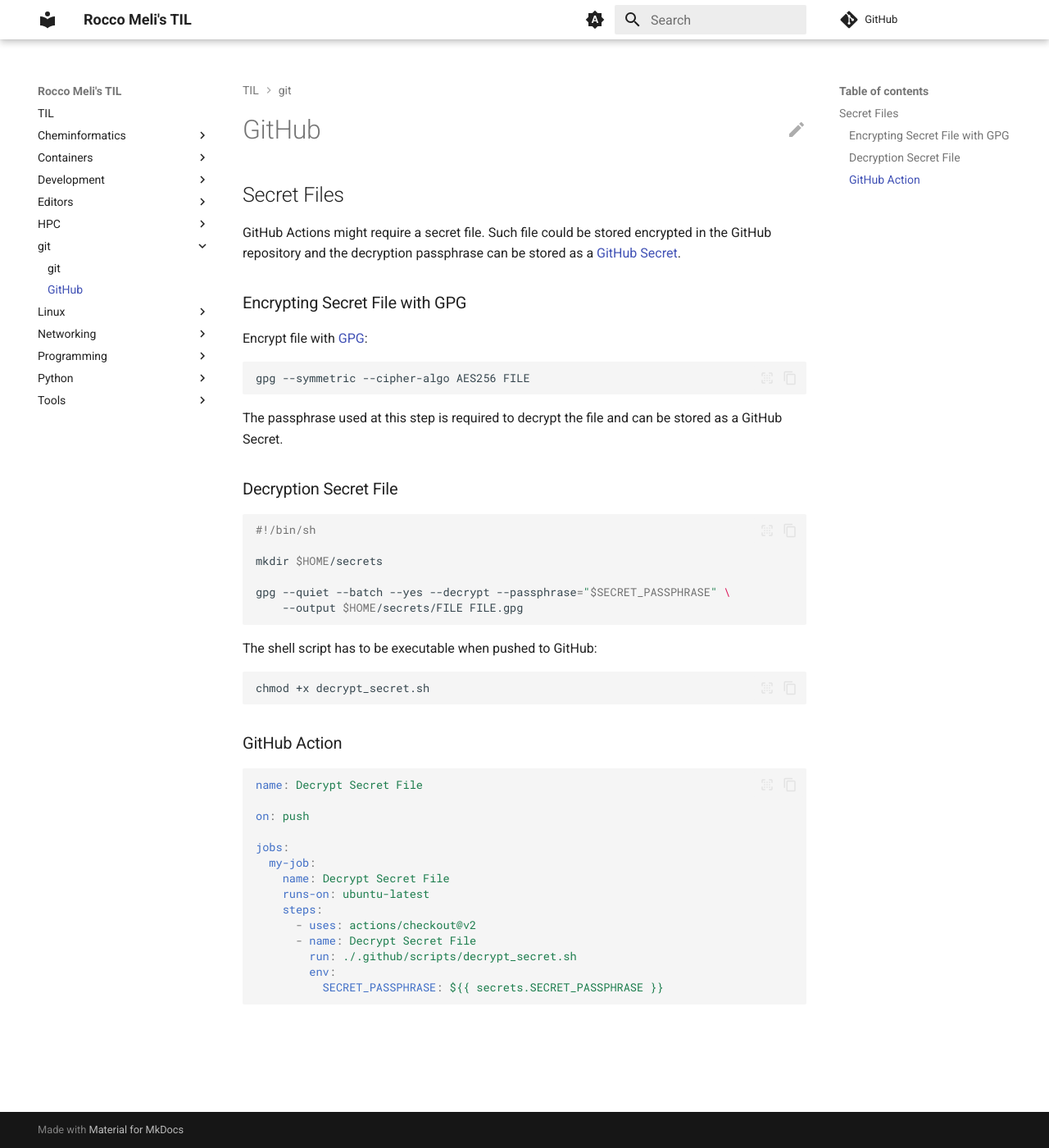
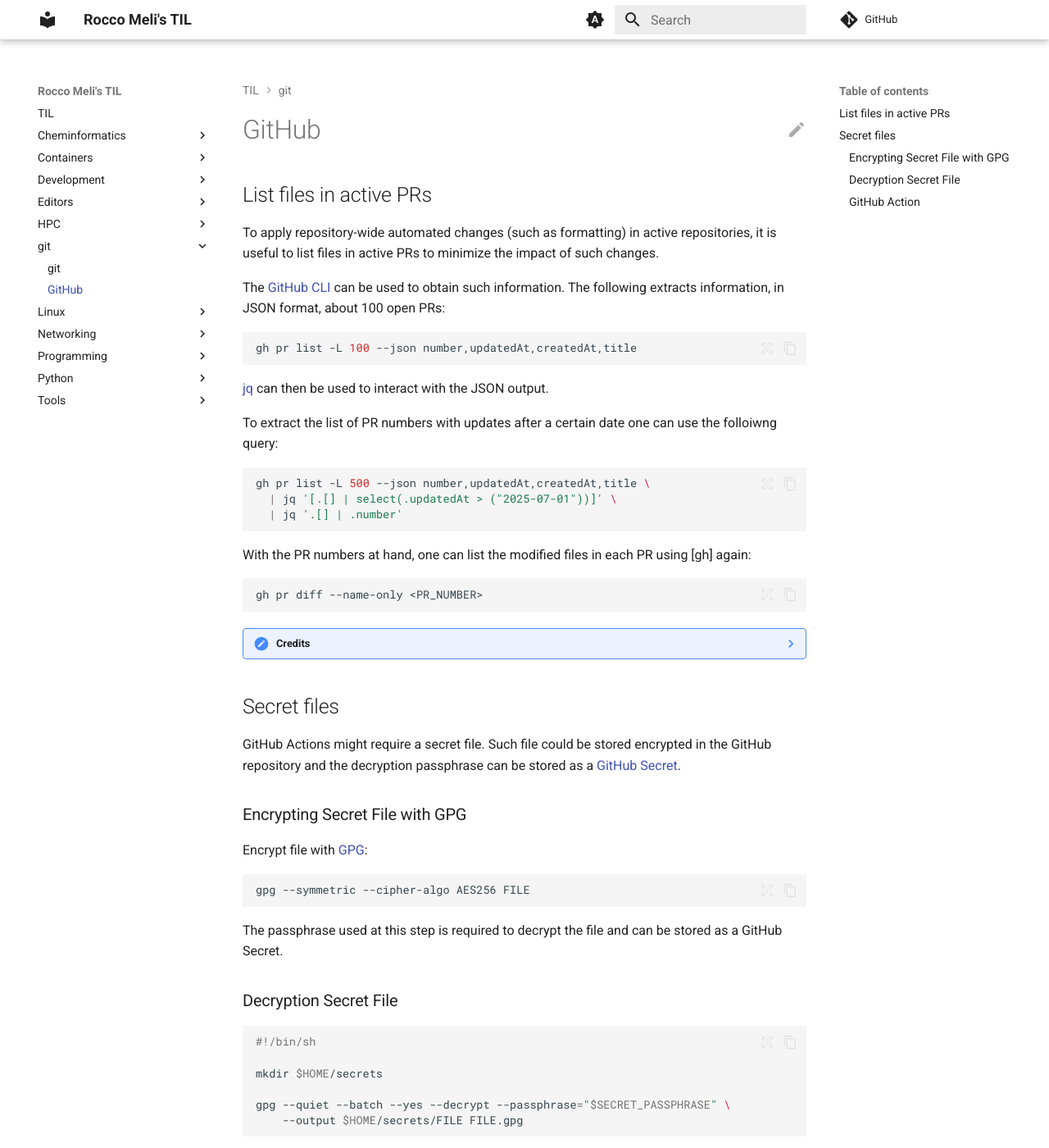
Before and after one commit to RMeli/TIL, an MkDocs documentation site: the page built from docs/git/github.md, in a window 1280 px wide and 1400 px high. Shown: the whole window at 82% size. Built offline with MkDocs 1.6.1 and Material for MkDocs 9.7.7, drawn with Linux system fonts in a browser that asks for light colours; comment, search, counter and statistics services are not loaded.

Commit message:
add github workflow

````diff
--- a/docs/git/github.md
+++ b/docs/git/github.md
@@ -1,6 +1,39 @@
 # GitHub
 
-## Secret Files
+## List files in active PRs
+
+To apply repository-wide automated changes (such as formatting) in active repositories,
+it is useful to list files in active PRs to minimize the impact of such changes.
+
+The [GitHub CLI] can be used to obtain such information.
+The following extracts information, in JSON format, about 100 open PRs:
+
+```bash
+gh pr list -L 100 --json number,updatedAt,createdAt,title
+```
+
+[jq] can then be used to interact with the JSON output.
+
+To extract the list of PR numbers with updates after a certain date one can use the folloiwng query:
+
+```bash
+gh pr list -L 500 --json number,updatedAt,createdAt,title \
+  | jq '[.[] | select(.updatedAt > ("2025-07-01"))]' \
+  | jq '.[] | .number'
+```
+
+With the PR numbers at hand, one can list the modified files in each PR using [gh] again:
+
+```bash
+gh pr diff --name-only <PR_NUMBER>
+```
+
+??? note "Credits"
+
+    This workflow was originally developed by [Egor Marin],
+    who helped with the automatic formatting of the whole [MDAnalysis] code base.
+
+## Secret files
 
 GitHub Actions might require a secret file.
 Such file could be stored encrypted in the GitHub repository and the decryption passphrase can be stored as a [GitHub Secret].
@@ -53,3 +86,7 @@
 
 [GitHub Secret]: https://help.github.com/en/actions/configuring-and-managing-workflows/creating-and-storing-encrypted-secrets
 [GPG]: https://gnupg.org/
+[GitHub CLI]: https://cli.github.com/
+[jq]: https://jqlang.org
+[Egor Marin]: https://github.com/marinegor
+[MDAnalysis]: https://www.mdanalysis.org/
````
Also changed, not shown: docs/index.md (+23 -4 lines).
